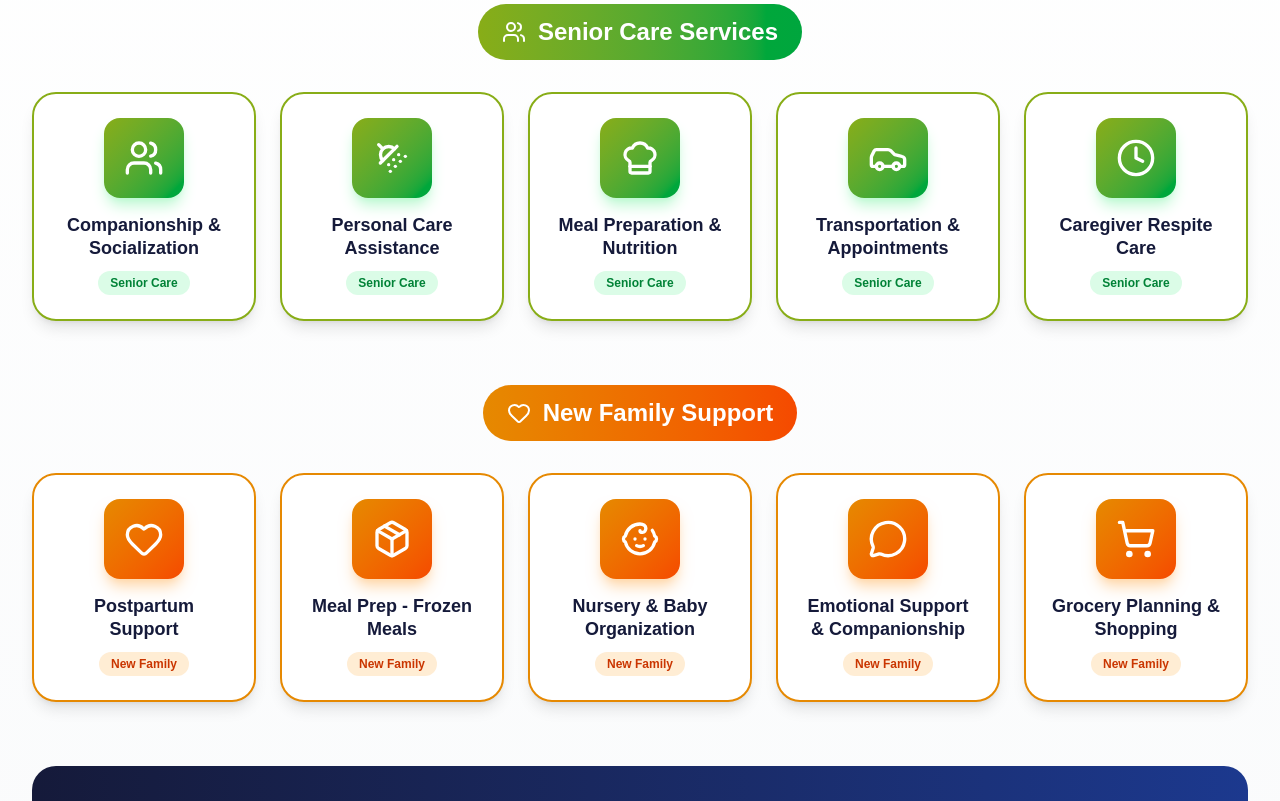
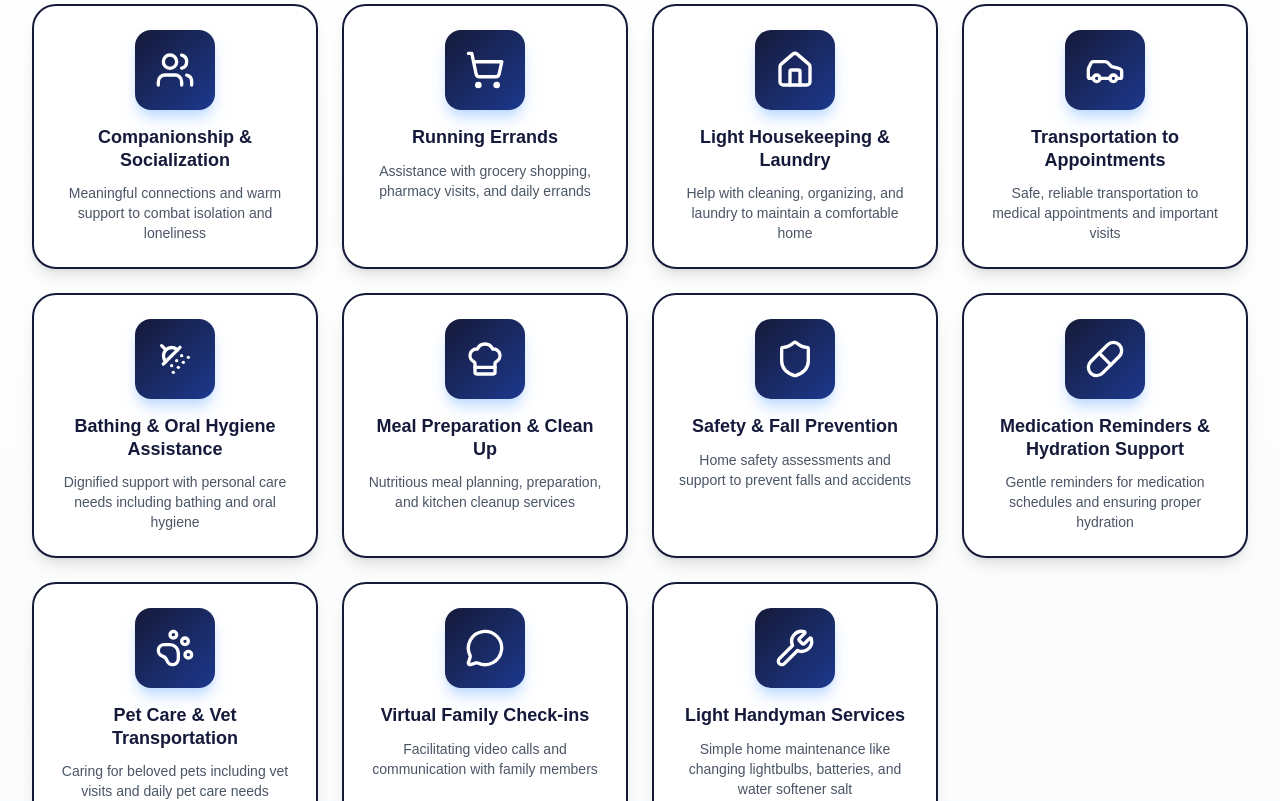
Before and after one commit to brendonwanderlust/mariposa-home-site, a React (Vite) app: page / in a window 1280 px wide. Shown: the part 1220-2021 px from the top of the page. Built offline with nearby package versions, Linux system fonts and the light colour scheme.

Commit message:
updated services overview

```diff
--- a/src/pages/home/sections/ServicesOverview.tsx
+++ b/src/pages/home/sections/ServicesOverview.tsx
@@ -1,14 +1,15 @@
 import {
-  Baby,
   Car,
   ChefHat,
-  Clock,
-  Heart,
+  Home,
   MessageCircle,
-  Package,
+  PawPrint,
+  Pill,
+  Shield,
+  ShowerHead,
   ShoppingCart,
-  ShowerHead,
   Users,
+  Wrench,
 } from "lucide-react";
 import type { JSX } from "react";
 import { Link } from "react-router-dom";
@@ -17,7 +18,6 @@ interface Service {
   title: string;
   description: string;
   icon: JSX.Element;
-  category: "senior" | "family";
 }
 
 const ServicesOverview = () => {
@@ -27,95 +27,73 @@ const ServicesOverview = () => {
       description:
         "Meaningful connections and warm support to combat isolation and loneliness",
       icon: <Users className="w-10 h-10" />,
-      category: "senior",
     },
     {
-      title: "Personal Care Assistance",
+      title: "Running Errands",
       description:
-        "Dignified support with bathing, oral hygiene, and daily personal needs",
-      icon: <ShowerHead className="w-10 h-10" />,
-      category: "senior",
+        "Assistance with grocery shopping, pharmacy visits, and daily errands",
+      icon: <ShoppingCart className="w-10 h-10" />,
     },
     {
-      title: "Meal Preparation & Nutrition",
+      title: "Light Housekeeping & Laundry",
       description:
-        "Healthy meal planning, preparation, and nutritional support for wellbeing",
-      icon: <ChefHat className="w-10 h-10" />,
-      category: "senior",
+        "Help with cleaning, organizing, and laundry to maintain a comfortable home",
+      icon: <Home className="w-10 h-10" />,
     },
     {
-      title: "Transportation & Appointments",
+      title: "Transportation to Appointments",
       description:
-        "Safe, reliable transportation to medical appointments and errands",
+        "Safe, reliable transportation to medical appointments and important visits",
       icon: <Car className="w-10 h-10" />,
-      category: "senior",
     },
     {
-      title: "Caregiver Respite Care",
+      title: "Bathing & Oral Hygiene Assistance",
       description:
-        "Relief for family caregivers with flexible, compassionate backup support",
-      icon: <Clock className="w-10 h-10" />,
-      category: "senior",
+        "Dignified support with personal care needs including bathing and oral hygiene",
+      icon: <ShowerHead className="w-10 h-10" />,
     },
     {
-      title: "Postpartum Support",
+      title: "Meal Preparation & Clean Up",
       description:
-        "Gentle care and assistance during recovery after childbirth",
-      icon: <Heart className="w-10 h-10" />,
-      category: "family",
+        "Nutritious meal planning, preparation, and kitchen cleanup services",
+      icon: <ChefHat className="w-10 h-10" />,
     },
     {
-      title: "Meal Prep - Frozen Meals",
-      description: "Nutritious freezer meal preparation for busy new families",
-      icon: <Package className="w-10 h-10" />,
-      category: "family",
+      title: "Safety & Fall Prevention",
+      description:
+        "Home safety assessments and support to prevent falls and accidents",
+      icon: <Shield className="w-10 h-10" />,
     },
     {
-      title: "Nursery & Baby Organization",
+      title: "Medication Reminders & Hydration Support",
       description:
-        "Setting up and organizing baby gear, supplies, and nursery spaces",
-      icon: <Baby className="w-10 h-10" />,
-      category: "family",
+        "Gentle reminders for medication schedules and ensuring proper hydration",
+      icon: <Pill className="w-10 h-10" />,
     },
     {
-      title: "Emotional Support & Companionship",
+      title: "Pet Care & Vet Transportation",
       description:
-        "Compassionate listening and encouragement during life transitions",
-      icon: <MessageCircle className="w-10 h-10" />,
-      category: "family",
+        "Caring for beloved pets including vet visits and daily pet care needs",
+      icon: <PawPrint className="w-10 h-10" />,
     },
     {
-      title: "Grocery Planning & Shopping",
+      title: "Virtual Family Check-ins",
       description:
-        "Complete grocery planning, shopping, and household errands support",
-      icon: <ShoppingCart className="w-10 h-10" />,
-      category: "family",
+        "Facilitating video calls and communication with family members",
+      icon: <MessageCircle className="w-10 h-10" />,
+    },
+    {
+      title: "Light Handyman Services",
+      description:
+        "Simple home maintenance like changing lightbulbs, batteries, and water softener salt",
+      icon: <Wrench className="w-10 h-10" />,
     },
   ];
 
-  const seniorServices = services.filter(
-    (service) => service.category === "senior"
-  );
-  const familyServices = services.filter(
-    (service) => service.category === "family"
-  );
-
-  const ServiceCard = ({ service }: { service: Service; index: number }) => (
-    <div
-      className={`group relative bg-white rounded-3xl p-6 shadow-lg border-2 hover:shadow-2xl transition-all duration-300 transform hover:-translate-y-2 overflow-hidden ${
-        service.category === "senior"
-          ? "border-mariposa-green hover:bg-gradient-to-br hover:from-green-50 hover:to-white"
-          : "border-mariposa-orange hover:bg-gradient-to-br hover:from-orange-50 hover:to-white"
-      }`}
-    >
+  const ServiceCard = ({ service }: { service: Service }) => (
+    <div className="group relative bg-white rounded-3xl p-6 shadow-lg border-2 border-mariposa-navy hover:shadow-2xl transition-all duration-300 transform hover:-translate-y-2 overflow-hidden hover:bg-gradient-to-br hover:from-blue-50 hover:to-white">
       {/* Icon Container */}
-      <div
-        className={`w-20 h-20 rounded-2xl flex items-center justify-center mb-4 mx-auto transition-all duration-300 ${
-          service.category === "senior"
-            ? "bg-gradient-to-br from-mariposa-green to-green-600 text-white shadow-lg shadow-green-200"
-            : "bg-gradient-to-br from-mariposa-orange to-orange-600 text-white shadow-lg shadow-orange-200"
-        } group-hover:scale-110`}
-      >
+      <div className="w-20 h-20 rounded-2xl flex items-center justify-center mb-4 mx-auto transition-all duration-300 bg-gradient-to-br from-mariposa-navy to-blue-900 text-white shadow-lg shadow-blue-200 group-hover:scale-110">
         {service.icon}
       </div>
 
@@ -124,16 +102,8 @@ const ServicesOverview = () => {
         {service.title}
       </h3>
 
-      {/* Category Badge */}
-      <div
-        className={`mx-auto w-fit px-3 py-1 rounded-full text-xs font-semibold ${
-          service.category === "senior"
-            ? "bg-green-100 text-green-700"
-            : "bg-orange-100 text-orange-700"
-        }`}
-      >
-        {service.category === "senior" ? "Senior Care" : "New Family"}
-      </div>
+      {/* Service Description */}
+      <p className="text-sm text-gray-600 text-center">{service.description}</p>
     </div>
   );
 
@@ -143,48 +113,19 @@ const ServicesOverview = () => {
         {/* Section Header */}
         <div className="text-center mb-16">
           <h2 className="text-4xl lg:text-5xl font-bold text-mariposa-navy mb-6">
-            Our Services
+            Our Core Services
           </h2>
           <p className="text-xl text-gray-600 max-w-3xl mx-auto mb-8">
-            Compassionate care for every stage of life - supporting seniors and
-            new families with personalized assistance
+            Comprehensive care services designed to support independence and
+            wellbeing in the comfort of home
           </p>
         </div>
 
-        {/* Senior Care Section */}
+        {/* Services Grid */}
         <div className="mb-16">
-          <div className="flex items-center justify-center mb-8">
-            <div className="flex items-center bg-gradient-to-r from-mariposa-green to-green-600 text-white px-6 py-3 rounded-full">
-              <Users className="w-6 h-6 mr-3" />
-              <h3 className="text-2xl font-bold">Senior Care Services</h3>
-            </div>
-          </div>
-          <div className="grid md:grid-cols-2 lg:grid-cols-5 gap-6">
-            {seniorServices.map((service, index) => (
-              <ServiceCard
-                key={`senior-${index}`}
-                service={service}
-                index={index}
-              />
-            ))}
-          </div>
-        </div>
-
-        {/* New Family Section */}
-        <div className="mb-16">
-          <div className="flex items-center justify-center mb-8">
-            <div className="flex items-center bg-gradient-to-r from-mariposa-orange to-orange-600 text-white px-6 py-3 rounded-full">
-              <Heart className="w-6 h-6 mr-3" />
-              <h3 className="text-2xl font-bold">New Family Support</h3>
-            </div>
-          </div>
-          <div className="grid md:grid-cols-2 lg:grid-cols-5 gap-6">
-            {familyServices.map((service, index) => (
-              <ServiceCard
-                key={`family-${index}`}
-                service={service}
-                index={index}
-              />
+          <div className="grid md:grid-cols-2 lg:grid-cols-3 xl:grid-cols-4 gap-6">
+            {services.map((service, index) => (
+              <ServiceCard key={index} service={service} />
             ))}
           </div>
         </div>
@@ -216,16 +157,10 @@ const ServicesOverview = () => {
                 </svg>
               </Link>
               <Link
-                to="/seniors"
+                to="/about"
                 className="inline-flex items-center bg-white text-mariposa-navy px-8 py-4 rounded-full font-bold text-lg hover:bg-gray-100 transition-all duration-300"
               >
-                Explore Senior Care
-              </Link>
-              <Link
-                to="/families"
-                className="inline-flex items-center bg-white text-mariposa-navy px-8 py-4 rounded-full font-bold text-lg hover:bg-gray-100 transition-all duration-300"
-              >
-                Explore Family Care
+                Learn More About Us
               </Link>
             </div>
           </div>
```
